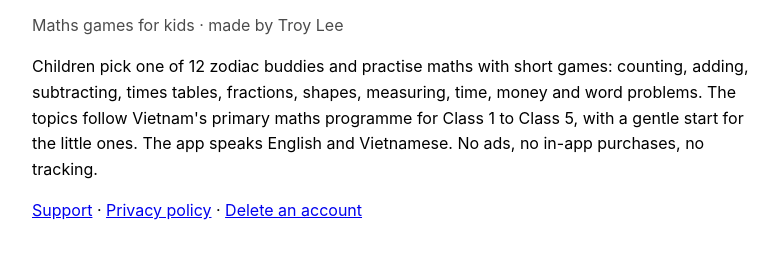
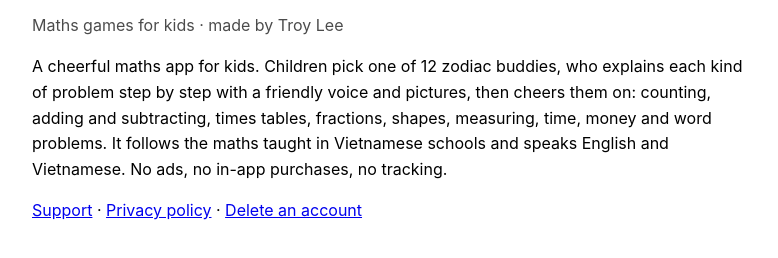
Before and after one commit to troyvnit/zodimath-site, a plain HTML site: page index.html in a window 1280 px wide. Shown: the part 252-510 px from the top of the page, without its empty margins (248-1026 px from the left). Drawn offline with Linux system fonts and the light colour scheme.

Commit message:
Home page: a maths app for kids (no grade numbers)

```diff
--- a/index.html
+++ b/index.html
@@ -21,10 +21,10 @@
 <img class="icon" src="icon.png" alt="Zodimath app icon: twelve zodiac animals around a plus sign">
 <h1>Zodimath</h1>
 <p class="muted">Maths games for kids · made by Troy Lee</p>
-<p>Children pick one of 12 zodiac buddies and practise maths with short games: counting, adding, subtracting,
-times tables, fractions, shapes, measuring, time, money and word problems. The topics follow Vietnam's primary maths
-programme for Class 1 to Class 5, with a gentle start for the little ones. The app speaks English and Vietnamese.
-No ads, no in-app purchases, no tracking.</p>
+<p>A cheerful maths app for kids. Children pick one of 12 zodiac buddies, who explains each kind of problem step by
+step with a friendly voice and pictures, then cheers them on: counting, adding and subtracting, times tables, fractions,
+shapes, measuring, time, money and word problems. It follows the maths taught in Vietnamese schools and speaks English and
+Vietnamese. No ads, no in-app purchases, no tracking.</p>
 <p><a href="support.html">Support</a> · <a href="privacy.html">Privacy policy</a> · <a href="delete-account.html">Delete an account</a></p>
 </body>
 </html>
```
